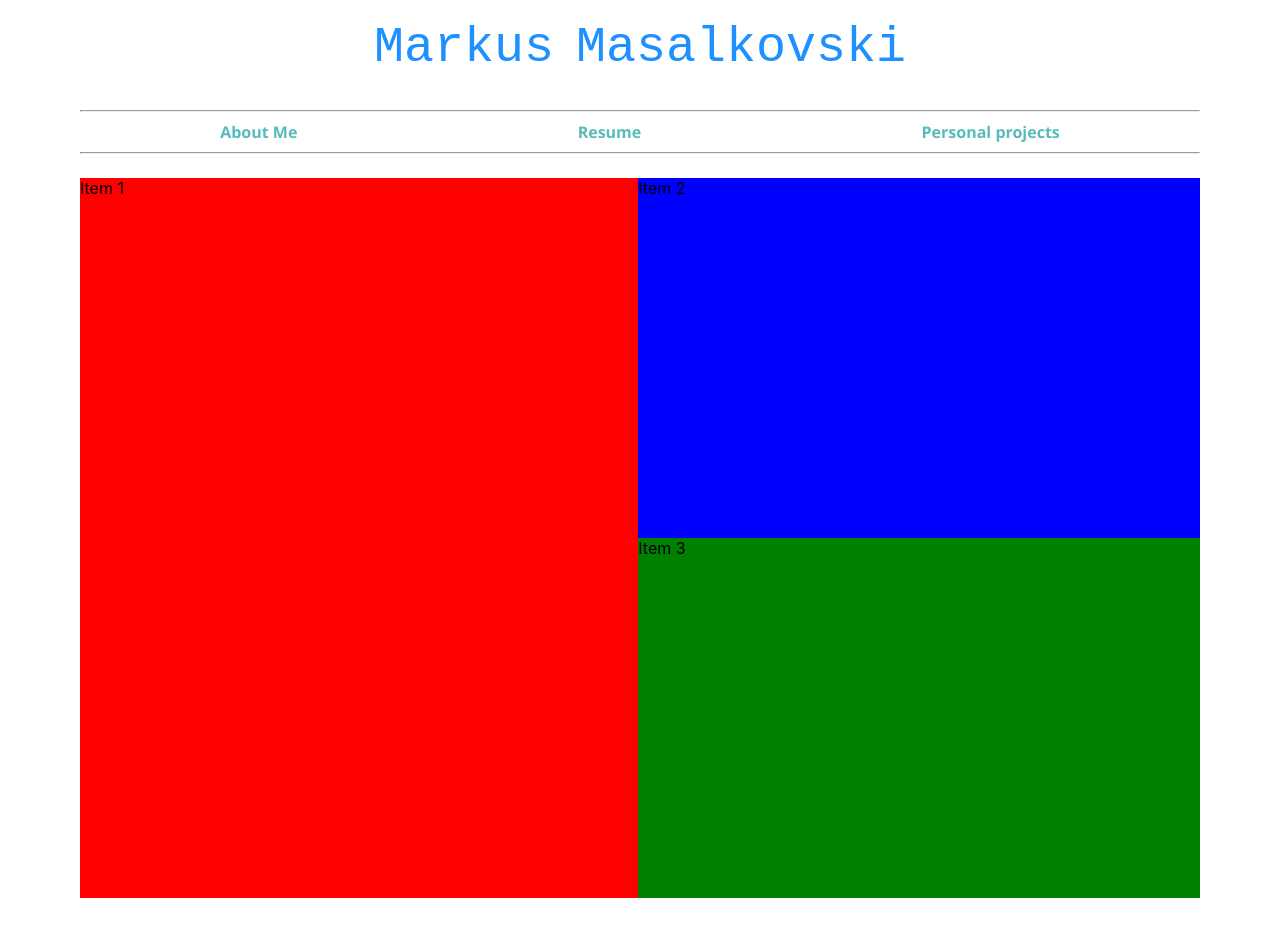
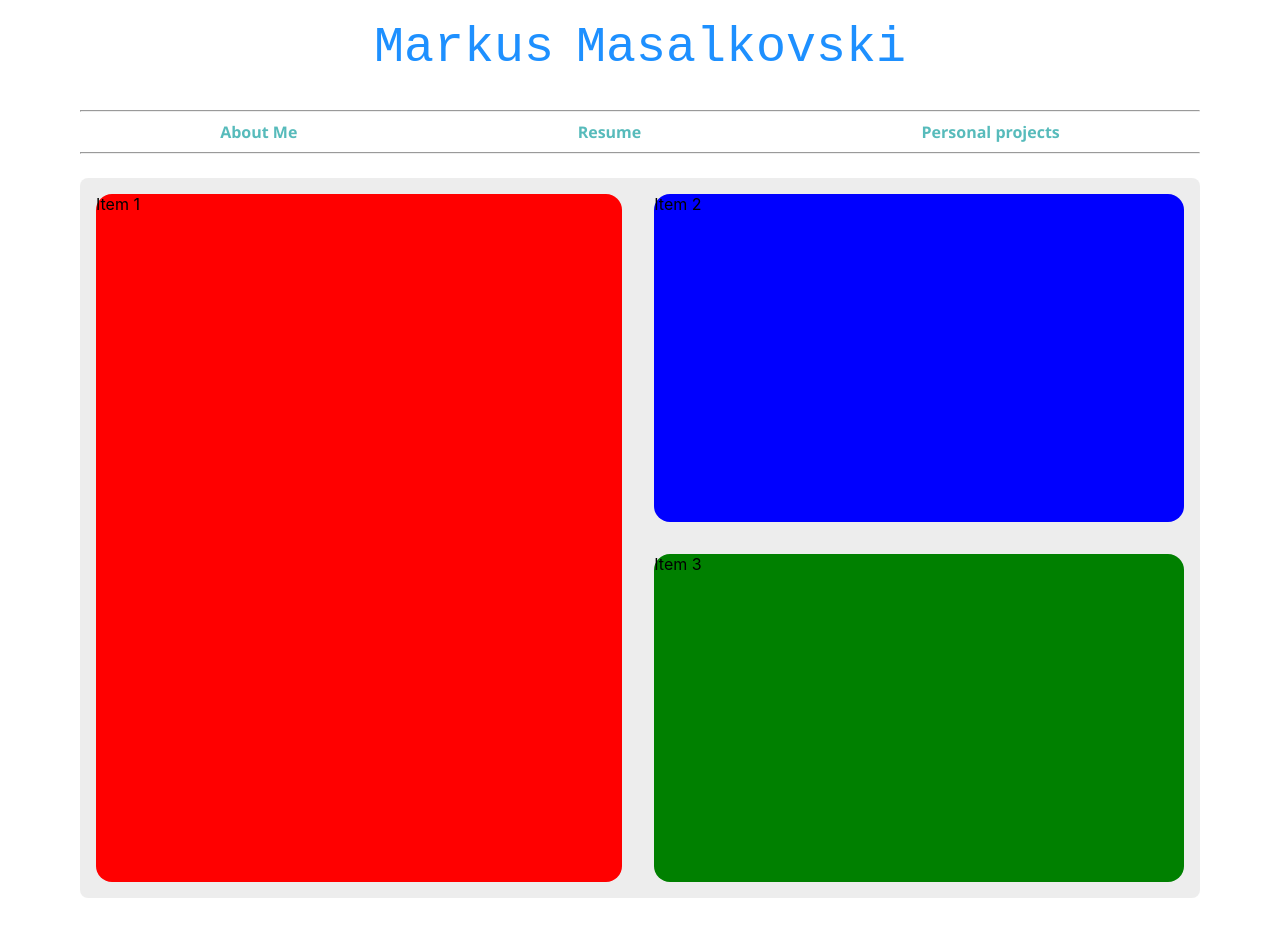
Before and after one commit to Marmas99/projcet-cruise, a React (Create React App) app: page / in a window 1280 px wide. Shown: the top 936 px of the page. Built offline with nearby package versions, Linux system fonts and the light colour scheme.

Commit message:
added marigin to grid items

```diff
--- a/src/components/body/resume/Resume.css
+++ b/src/components/body/resume/Resume.css
@@ -7,7 +7,10 @@
     display: grid;
 }
 
-
+.gridItem {
+    margin: 1rem;
+    border-radius: 1rem;
+}
 
 #item1 {
     background-color: red;
```
